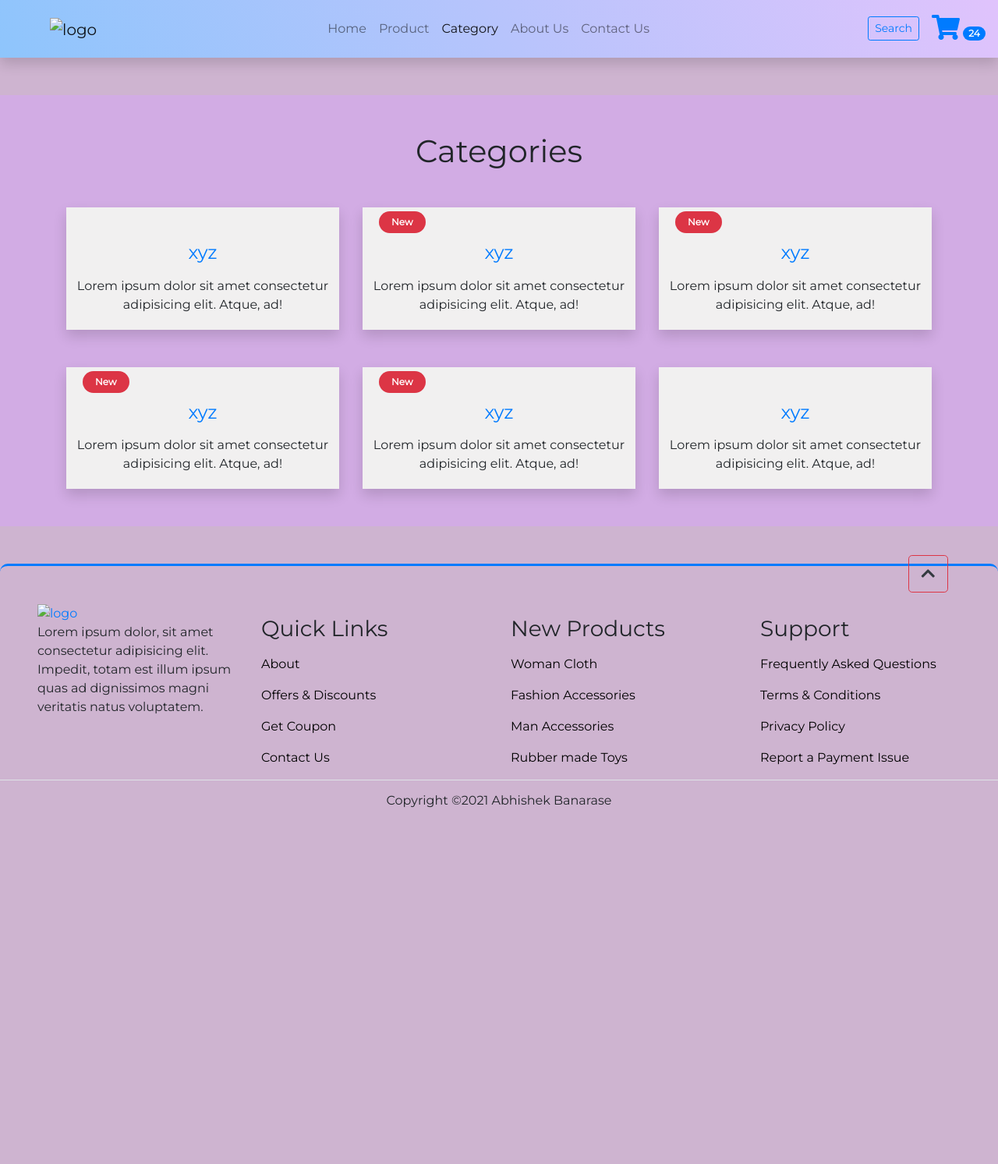
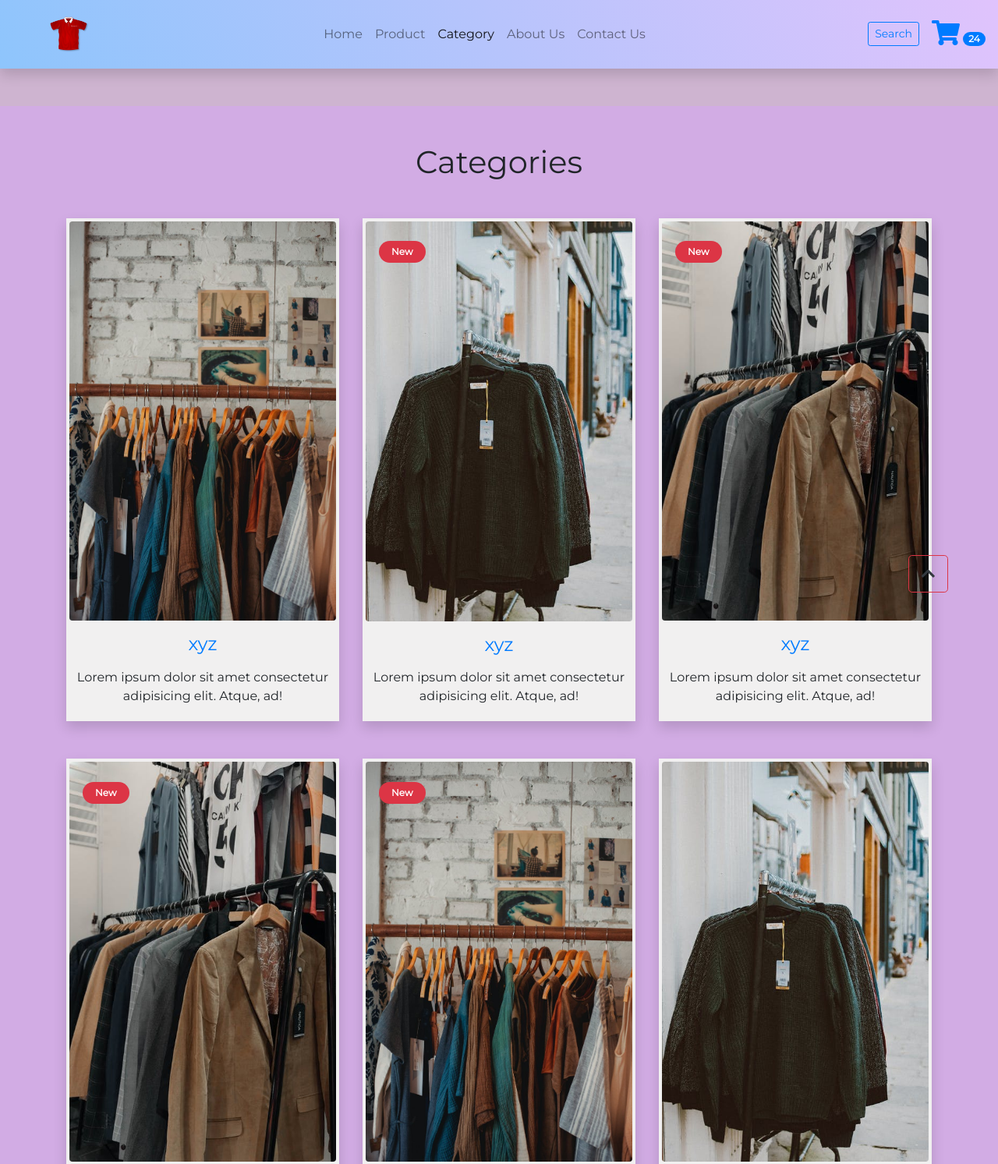
Before and after one commit to suryatejanukala/Red-Store, a plain HTML site: page category.html in a window 1280 px wide. Shown: the top 1493 px of the page at 78% size. Before the commit the page ends 1052 px from the top, so only its background shows below. Drawn offline with nearby package versions, Linux system fonts and the light colour scheme; files that its build step writes are made by us from their sources.

Commit message:
Update category.html

```diff
--- a/category.html
+++ b/category.html
@@ -28,7 +28,7 @@
             <nav class="navbar navbar-expand-lg navbar-light  py-3  " style="background-color: #8EC5FC;
     background-image: linear-gradient(62deg, #8EC5FC 0%, #E0C3FC 100%);">
                 <a class="navbar-brand pl-5" href="index.html">
-                    <img src="/images/new23.png" class="img img-fluid" width="50px" alt="logo">
+                    <img src="new23.png" class="img img-fluid" width="50px" alt="logo">
                 </a>
                 <button class="navbar-toggler" type="button" data-toggle="collapse"
                     data-target="#navbarSupportedContent" aria-controls="navbarSupportedContent" aria-expanded="false"
@@ -93,7 +93,7 @@
                 <div class="col-md-4 col-12">
                     <div class="single_product shadow text-center p-1">
                         <div class="product_img">
-                            <a href="product.html"><img src="/images/new1.jpeg" class="img img-fluid rounded"
+                            <a href="product.html"><img src="new1.jpeg" class="img img-fluid rounded"
                                     alt=""></a>
                         </div>
                         <div class="product-caption my-3">
@@ -109,7 +109,7 @@
                 <div class="col-md-4 col-12">
                     <div class="single_product shadow text-center p-1 mt-small-5 mb-small-5">
                         <div class="product_img">
-                            <a href="product.html"><img src="/images/new8.jpeg" class="img img-fluid rounded"
+                            <a href="product.html"><img src="new8.jpeg" class="img img-fluid rounded"
                                     alt=""></a>
                             <div class="new_product">
                                 <span class="badge py-2 px-3 badge-pill badge-danger">New</span>
@@ -128,7 +128,7 @@
                 <div class="col-md-4 col-12">
                     <div class="single_product shadow text-center p-1">
                         <div class="product_img">
-                            <a href="product.html"><img src="/images/new17.jpeg" class="img img-fluid rounded"
+                            <a href="product.html"><img src="new17.jpeg" class="img img-fluid rounded"
                                     alt=""></a>
                             <div class="new_product">
                                 <span class="badge py-2 px-3 badge-pill badge-danger">New</span>
@@ -149,7 +149,7 @@
                 <div class="col-md-4 col-12">
                     <div class="single_product shadow text-center p-1">
                         <div class="product_img">
-                            <a href="product.html"><img src="/images/new17.jpeg" class="img img-fluid rounded"
+                            <a href="product.html"><img src="new17.jpeg" class="img img-fluid rounded"
                                     alt=""></a>
                             <div class="new_product">
                                 <span class="badge py-2 px-3 badge-pill badge-danger">New</span>
@@ -168,7 +168,7 @@
                 <div class="col-md-4 col-12">
                     <div class="single_product shadow text-center p-1 mt-small-5 mb-small-5">
                         <div class="product_img">
-                            <a href="product.html"><img src="/images/new1.jpeg" class="img img-fluid rounded"
+                            <a href="product.html"><img src="new1.jpeg" class="img img-fluid rounded"
                                     alt=""></a>
                             <div class="new_product">
                                 <span class="badge py-2 px-3 badge-pill badge-danger">New</span>
@@ -187,7 +187,7 @@
                 <div class="col-md-4 col-12">
                     <div class="single_product shadow text-center p-1">
                         <div class="product_img">
-                            <a href="product.html"><img src="/images/new8.jpeg" class="img img-fluid rounded"
+                            <a href="product.html"><img src="new8.jpeg" class="img img-fluid rounded"
                                     alt=""></a>
                         </div>
                         <div class="product-caption my-3">
@@ -214,7 +214,7 @@
                     <div class="col-md-3 col-6 pl-5">
                         <div class="footer_title">
                             <a href="index.html">
-                                <img src="/images/new23.png" width="150px" class="img img-fluid" alt="logo">
+                                <img src="new23.png" width="150px" class="img img-fluid" alt="logo">
                             </a>
                         </div>
                         <div>
@@ -265,7 +265,7 @@
                 </div>
             </div>
             <div class="border-top">
-                <h6 class="text-center mt-3">Copyright ©2021 Abhishek Banarase
+                <h6 class="text-center mt-3">Copyright ©2024 Surya Teja
                 </h6>
             </div>
         </footer>
```
